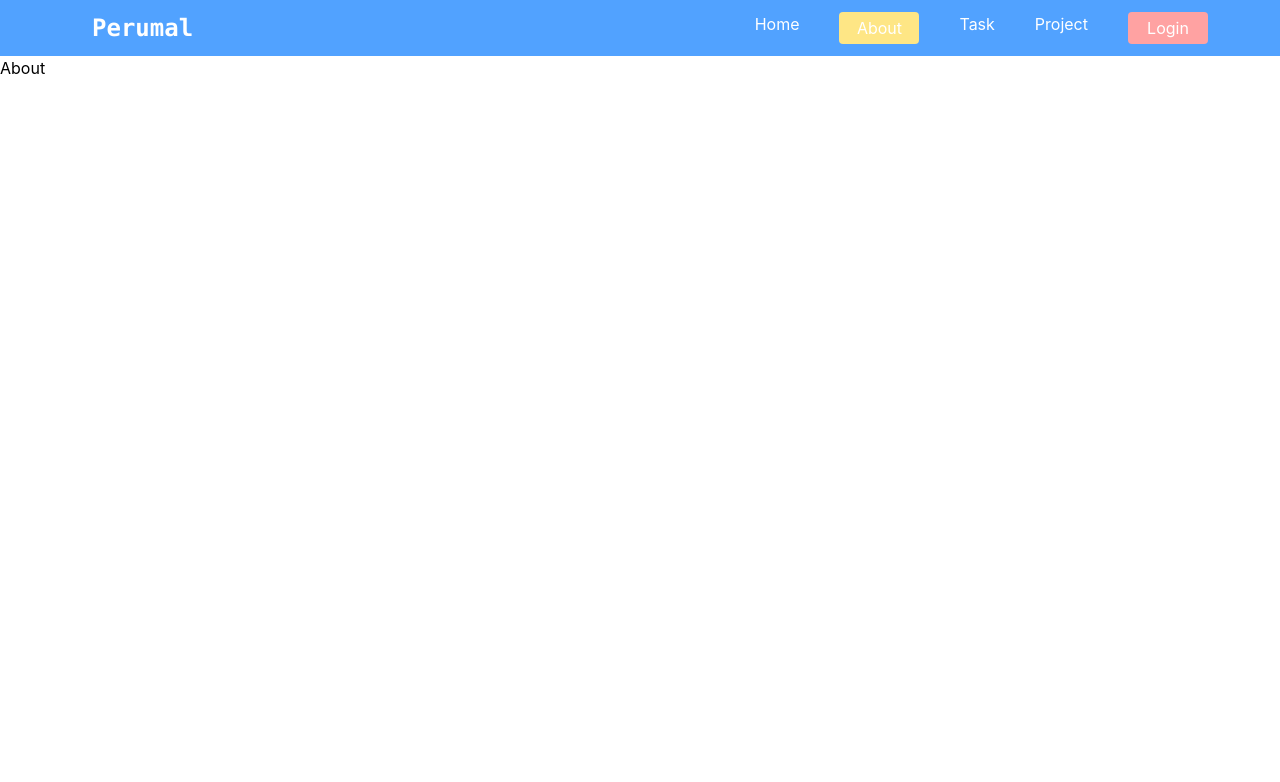
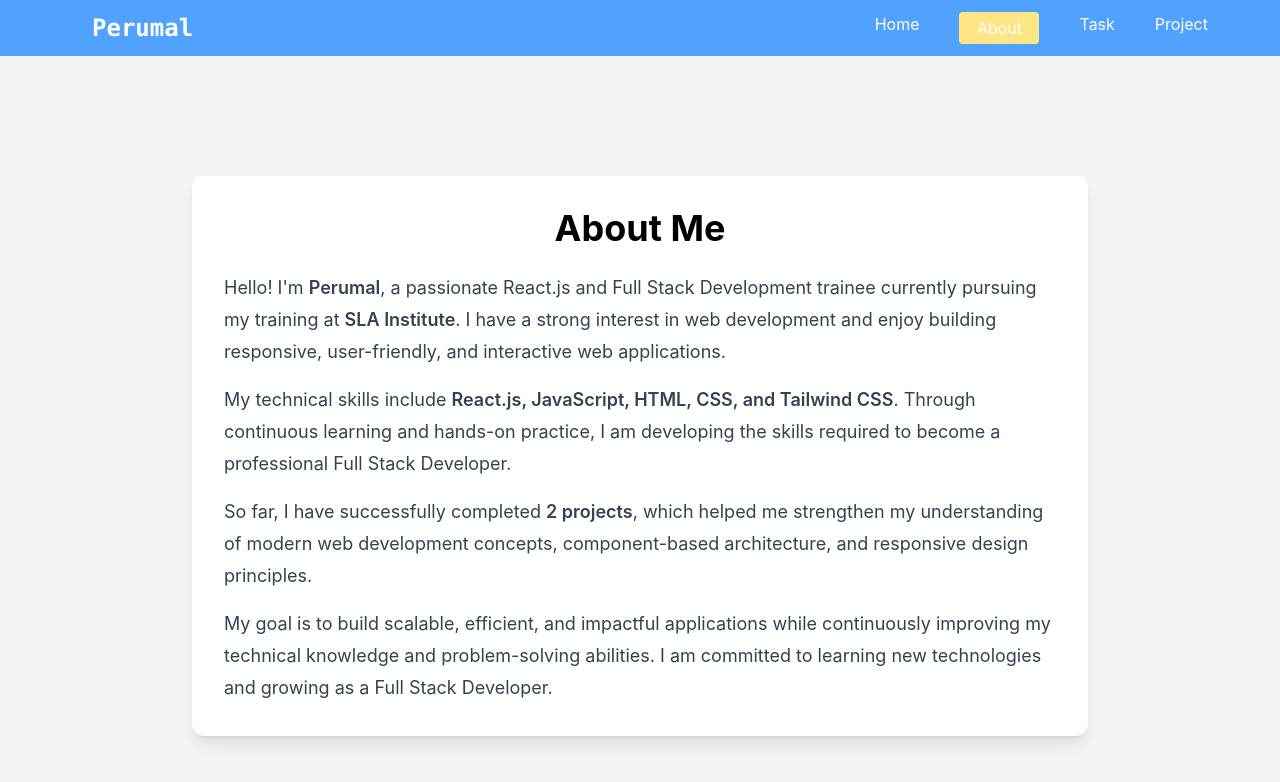
Before and after one commit to perumal-dev/React-Backend-Task, a React (Vite) app: page /about in a window 1280 px wide. Shown: the top 782 px of the page. Built offline with nearby package versions, Linux system fonts and the light colour scheme; the HTML template or start-up script is replaced by a standard one.

Commit message:
About updated

```diff
--- a/src/components/NavBar.jsx
+++ b/src/components/NavBar.jsx
@@ -1,15 +1,9 @@
-import { Link, NavLink, useNavigate } from "react-router-dom"
+import { Link, NavLink} from "react-router-dom"
 
 
 const NavBar = () => {
 
-    const navigate = useNavigate()
 
-    const reDirect = ()=>{
-
-        navigate("/login")
-
-    }
   return (
     <>
     <div className="flex justify-between bg-blue-400 p-3 items-center">
@@ -20,7 +14,7 @@ const NavBar = () => {
             {/* <Link to={"/about"}>About</Link> */}
             <Link to={"/task"}>Task</Link>
             <Link to={"/project"}>Project</Link>
-            <button onClick={reDirect} className="bg-red-300 w-20 py-1 rounded">Login</button>
+
         </div>
     </div>
 
--- a/src/pages/About.jsx
+++ b/src/pages/About.jsx
@@ -1,9 +1,42 @@
-
-
 const About = () => {
   return (
-    <div>About</div>
-  )
-}
+    <div className="min-h-screen bg-gray-100 flex justify-center items-center px-6 py-12">
+      <div className="bg-white max-w-4xl p-8 rounded-xl shadow-lg">
+        <h1 className="text-4xl font-bold mb-6 text-center">About Me</h1>
 
-export default About
+        <p className="text-gray-700 leading-8 text-lg">
+          Hello! I'm <span className="font-semibold">Perumal</span>, a passionate
+          React.js and Full Stack Development trainee currently pursuing my
+          training at <span className="font-semibold">SLA Institute</span>. I
+          have a strong interest in web development and enjoy building
+          responsive, user-friendly, and interactive web applications.
+        </p>
+
+        <p className="text-gray-700 leading-8 text-lg mt-4">
+          My technical skills include{" "}
+          <span className="font-semibold">
+            React.js, JavaScript, HTML, CSS, and Tailwind CSS
+          </span>
+          . Through continuous learning and hands-on practice, I am developing
+          the skills required to become a professional Full Stack Developer.
+        </p>
+
+        <p className="text-gray-700 leading-8 text-lg mt-4">
+          So far, I have successfully completed{" "}
+          <span className="font-semibold">2 projects</span>, which helped me
+          strengthen my understanding of modern web development concepts,
+          component-based architecture, and responsive design principles.
+        </p>
+
+        <p className="text-gray-700 leading-8 text-lg mt-4">
+          My goal is to build scalable, efficient, and impactful applications
+          while continuously improving my technical knowledge and
+          problem-solving abilities. I am committed to learning new technologies
+          and growing as a Full Stack Developer.
+        </p>
+      </div>
+    </div>
+  );
+};
+
+export default About;
--- a/src/pages/Login.jsx
+++ /dev/null
@@ -1,13 +0,0 @@
-const Login = () => {
-  return (
-    <>
-      <form>
-        <input type="text" placeholder="Enter your Email" />
-        <input type="text" placeholder=" Enter your Password" />
-        <button type="submit">Submit</button>
-      </form>
-    </>
-  );
-};
-
-export default Login;
--- a/src/pages/Task.jsx
+++ b/src/pages/Task.jsx
@@ -40,10 +40,10 @@ const Task = () => {
         </div>
 
         <div className="bg-white h-80 w-60 flex justify-around items-center rounded drop-shadow-2xl">
-          2
+
         </div>
         <div className="bg-white h-80 w-60 flex justify-around items-center rounded drop-shadow-2xl">
-          4
+
         </div>
       </div>
     </>
```
